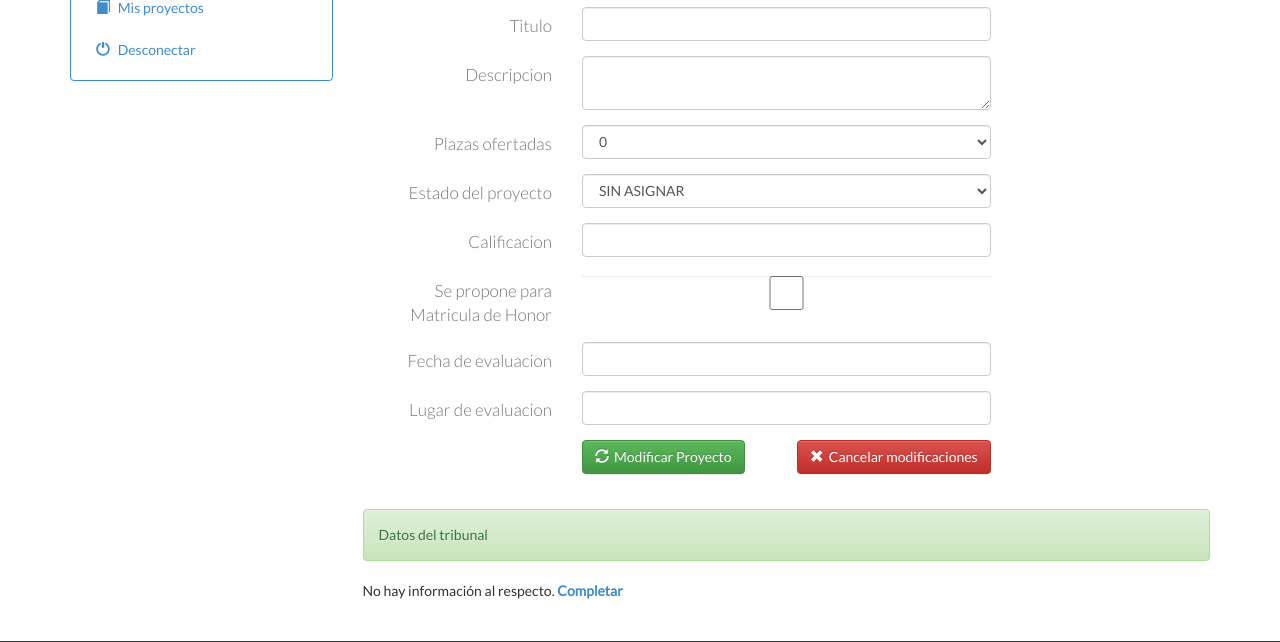
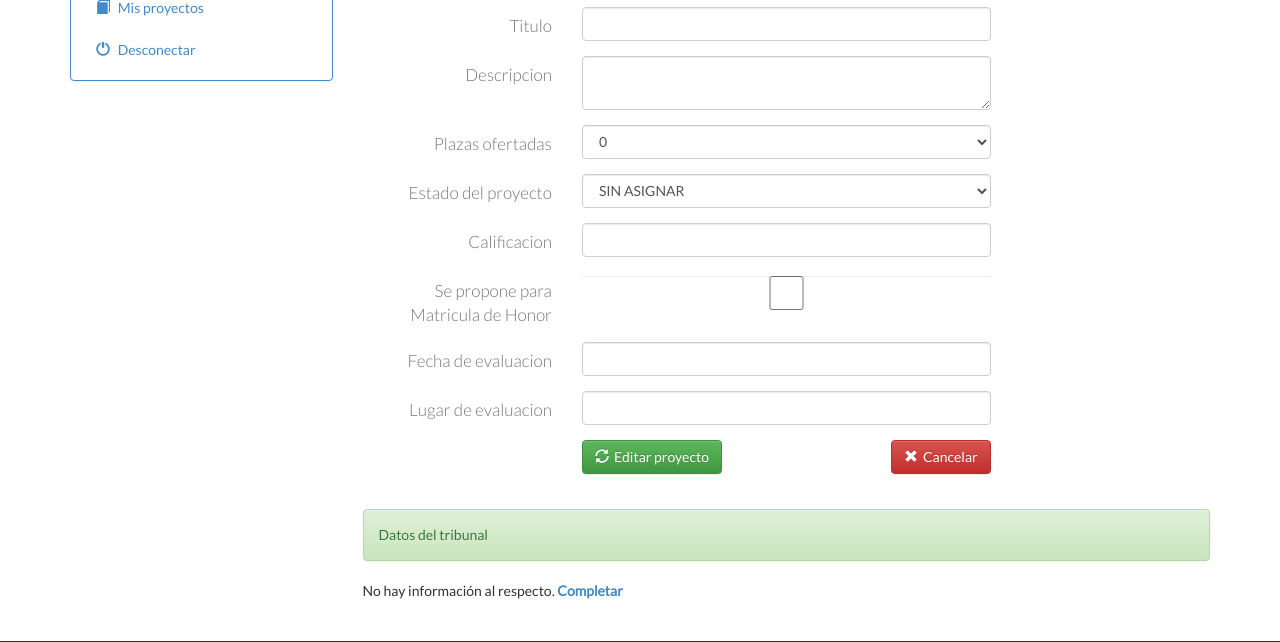
Before and after one commit to lpzdvd/mongoose, a Flask app: template app/templates/proyectos_edicion.html in a window 1280 px wide. Shown: the part 306-948 px from the top of the page. Run offline with Flask 2, Linux system fonts and the light colour scheme; the template is opened without the code that fills it: values that come from a table or form of the project are taken from there, others are empty; parts of the project's set-up code (start-up, migrations or seed data) failed here and were passed over; some libraries are stand-ins or nearby versions.

Commit message:
corrección de numero de proyectos
era necesario contemplar que los alumnos ya no podían ser inscritos en
más proyectos

```diff
--- a/app/models.py
+++ b/app/models.py
@@ -69,7 +69,7 @@ class Alumno (Usuario):
     titulaciones = ListField(EmbeddedDocumentField(Titulacion))
     #relacion con proyectos
     #proyectos = ListField(ReferenceField('Proyecto', reverse_delete_rule= NULLIFY))
-    numero_proyectos = IntField (choices = (1, 2), default = 1)
+    numero_proyectos = IntField (choices = (0, 1, 2), default = 1)
 
     meta =  {
                 'indexes':  [
--- a/app/templates/alumnos_edicion.html
+++ b/app/templates/alumnos_edicion.html
@@ -180,7 +180,7 @@
 			<div class="col-sm-offset-3 col-sm-6">
 				<button type="submit" class="btn btn-success" value="Modificar"><i class="glyphicon glyphicon-refresh"></i>Modificar datos</button>
 				<button type="button" class="btn btn-danger pull-right" onclick="location.href='{{ url_for('home_view', user = g.user) }}'">
-					<i class="glyphicon glyphicon-remove"></i>Cancelar modificaciones
+					<i class="glyphicon glyphicon-remove"></i>Cancelar
 				</button>
 			</div>
 		</div>
--- a/app/templates/proyectos_edicion.html
+++ b/app/templates/proyectos_edicion.html
@@ -127,9 +127,9 @@
 
 		<div class="form-group">
 			<div class="col-sm-offset-3 col-sm-6">
-				<button type="submit" class="btn btn-success" value="Modificar"><i class="glyphicon glyphicon-refresh"></i>Modificar Proyecto</button>
+				<button type="submit" class="btn btn-success" value="Modificar"><i class="glyphicon glyphicon-refresh"></i>Editar proyecto</button>
 				<button type="button" class="btn btn-danger pull-right" onclick="location.href='{{ url_for('home_view', user = g.user) }}'">
-					<i class="glyphicon glyphicon-remove"></i>Cancelar modificaciones
+					<i class="glyphicon glyphicon-remove"></i>Cancelar
 				</button>
 			</div>
 		</div>
--- a/app/templates/proyectos_listar.html
+++ b/app/templates/proyectos_listar.html
@@ -4,14 +4,14 @@
   <!-- esta vista la comparten profesores (listan todos los proyectos) y alumnos (solicitan un proyecto) -->
   {% if user._cls == "Usuario.Profesor" %}
     <div class="alert alert-info" role="alert">
-        <strong>Listado: </strong> Se muestran todos los proyectos dados de alta en la plataforma
+        <strong>Oferta de proyectos: </strong>Puede editar aquellos proyectos que haya ofertado como profesor
     </div>
   {% else %}
     <div class="alert alert-info" role="alert">
-      <strong>Solicitud de proyectos: </strong> Puede inscribirse en aquellos proyectos no asignados con plazas disponibles
+      <strong>Solicitud de proyectos: </strong> Por favor, solicite aquellos proyectos que desee desarrollar
     </div>
     <div class="alert alert-warning" role="alert">
-      <strong>Advertencia: </strong> Los proyectos con dos plazas con un alumno ya asignado aparecen en estado 'SIN ASIGNAR'
+      <strong>Advertencia: </strong> Los proyectos que deben ser desarrollados por dos estudiantes y ya han sido asignados a un primer alumno siguen apareciendo con la etiqueta 'SIN ASIGNAR'
     </div>
   {% endif %}
 
--- a/app/templates/proyectos_resumen.html
+++ b/app/templates/proyectos_resumen.html
@@ -2,7 +2,7 @@
 {% block proyectos_resumen %}
 
     <div class="alert alert-info" role="alert">
-      <strong>Resumen: </strong> A continuacion puede ver la información relativa a todos los proyectos en los que esta registrado
+      <strong>Resumen: </strong>Extracto de todos los proyectos en los que participa el alumno
     </div>
 	{% for p in proyectos %}
 		<div class="panel panel-success">
--- a/app/views.py
+++ b/app/views.py
@@ -296,7 +296,7 @@ def alumnos_edicion_view(alumno):
         a.save()
 
         # informar
-        mensaje = 'Se han editado satisfactoriamente los datos de' + " " + str(a.nombre) + " " + str(a.apellidos)
+        mensaje = 'Se han editado satisfactoriamente los datos del usuario ' + str (g.user)
         flash(mensaje)
         return redirect(url_for('home_view', user = g.user))
 
@@ -320,7 +320,7 @@ def proyectos_asignacion_view(proyecto):
 
     if a.numero_proyectos == 0:
         # redirigir al home
-        mensaje = 'No puedes ser asignado a mas proyectos'
+        mensaje = 'El alumno no puede ser asignado a mas proyectos'
         flash(mensaje)
         return redirect(url_for('home_view', user = g.user))
 
@@ -338,7 +338,7 @@ def proyectos_asignacion_view(proyecto):
         a.reload()
 
         # informar
-        mensaje = 'Has sido asignado al proyecto'
+        mensaje = 'El alumno ha sido asignado al proyecto'
         flash(mensaje)
         return redirect(url_for('home_view', user = g.user))
 
```
Also changed, not shown: 2 other files.
